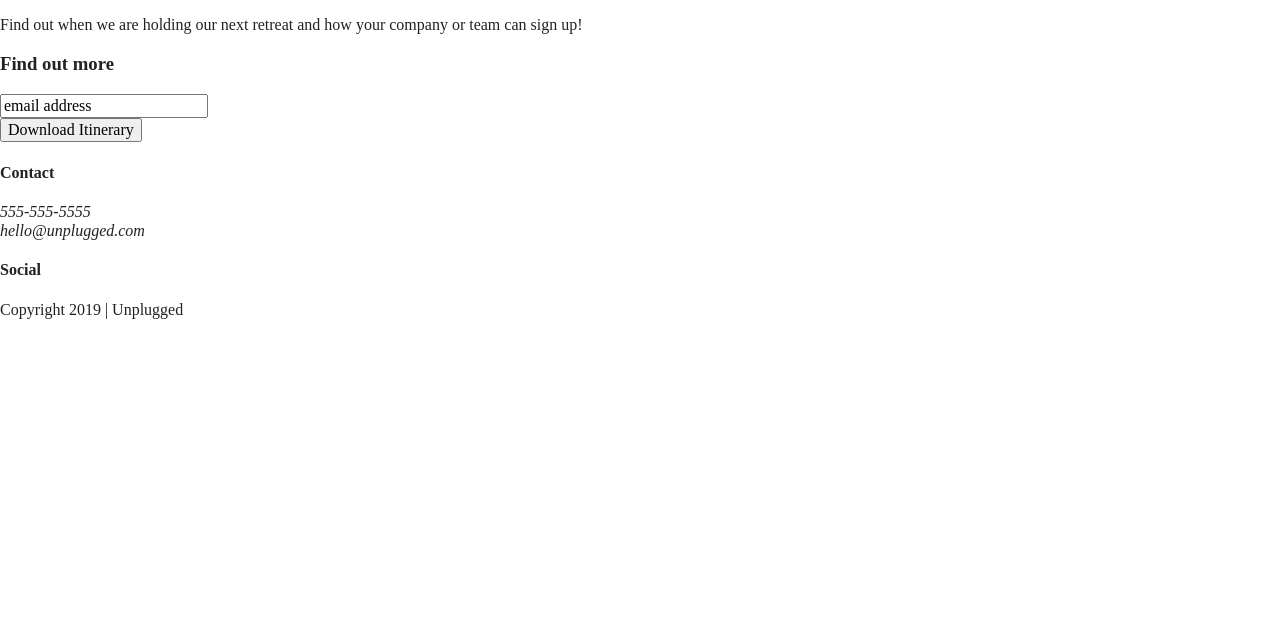
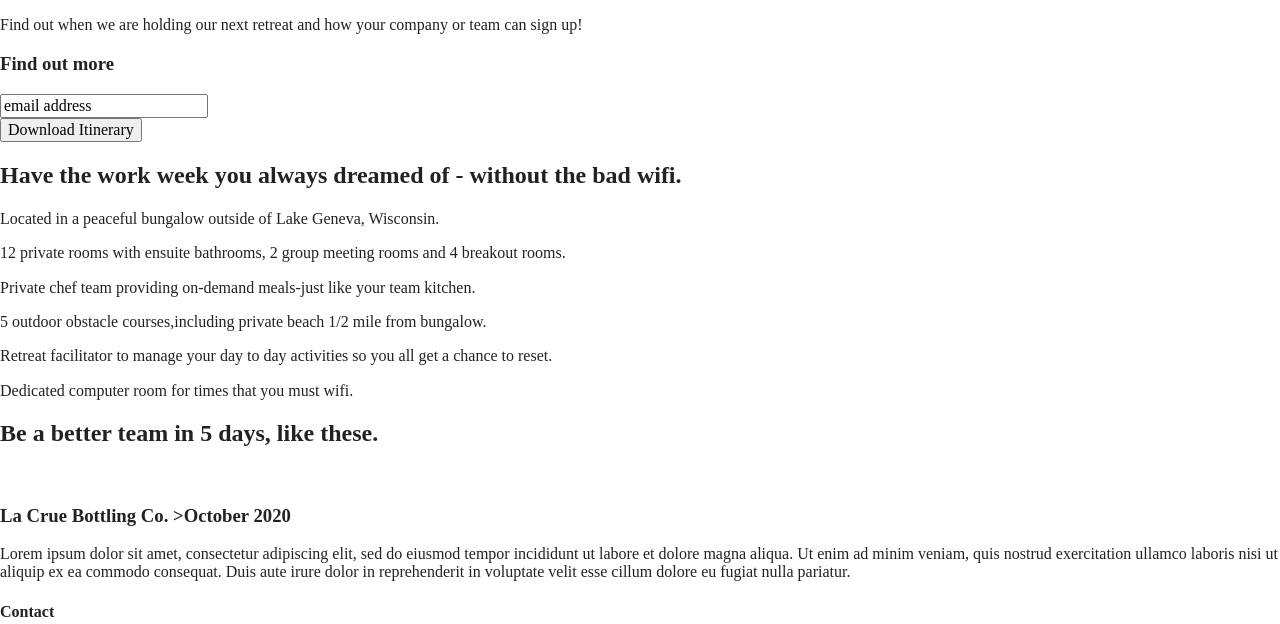
Before and after one commit to Hafziyah/unplugged-retreat, a website built with Parcel: page index.html in a window 1280 px wide. Shown: the part 176-800 px from the top of the page. Built offline with nearby package versions, Linux system fonts and the light colour scheme; files whose address does not match are found by name.

Commit message:
More content for the index.html of the Homepage

```diff
--- a/index.html
+++ b/index.html
@@ -59,6 +59,49 @@
     </div>
   </aside>
 
+  <section class="features">
+    <div class="content-wrapper">
+        <h2>Have the work week you always dreamed of - without the bad wifi.</h2>
+    <article>
+        <p class="fontawesome-icon"></p>
+        <p class="features-item-description">Located in a peaceful bungalow outside of Lake Geneva, Wisconsin.</p>
+    </article>
+
+    <article>
+        <p class="fontawesome-icon"></p>
+        <p class="features-item-description">12 private rooms with ensuite bathrooms, 2 group meeting rooms and 4 breakout rooms.</p>
+    </article>
+
+    <article>
+      <p class="fontawesome-icon"></p>
+      <p class="features-item-description">Private chef team providing on-demand meals-just like your team kitchen.</p>
+
+    <article>
+      <p class="fontawesome-icon"></p>
+      <p class="features-item-description">5 outdoor obstacle courses,including private beach 1/2 mile from bungalow.</p>
+    </article>
+
+    <article>
+      <p class="fontawesome-icon"></p>
+      <p class="features-item-description">Retreat facilitator to manage your day to day activities so you all get a chance to reset.</p>
+    </article>
+
+    <article>
+      <p class="fontawesome-icon"></p>
+      <p class="features-item-description">Dedicated computer room for times that you must wifi.</p>
+    </article>
+
+    <section class="reviews">
+      <div class="content-wrapper">
+        <h2>Be a better team in 5 days, like these.</h2>
+        <p><img src=""> </p>
+        <h3>La Crue Bottling Co. >October 2020</h3>
+        <p>Lorem ipsum dolor sit amet, consectetur adipiscing elit, sed do eiusmod tempor incididunt ut labore et dolore magna aliqua. Ut enim ad minim veniam, quis nostrud exercitation ullamco laboris nisi ut aliquip ex ea commodo consequat. Duis aute irure dolor in reprehenderit in voluptate velit esse cillum dolore eu fugiat nulla pariatur.</p>
+      </div>
+    </section>
+    </div>
+  </section>
+
 </main> <!--the main wrapper-->
 
 <footer>
```
